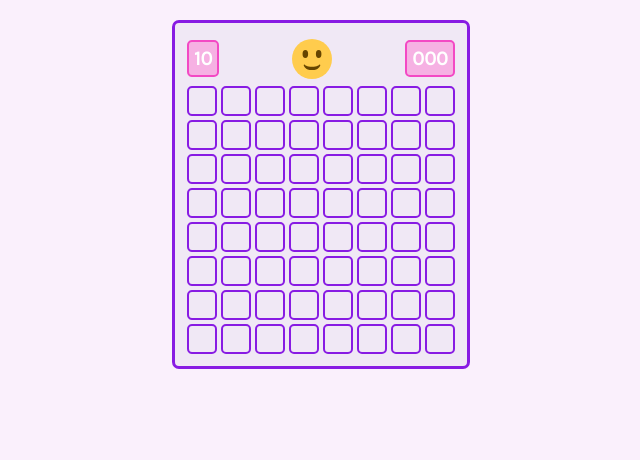
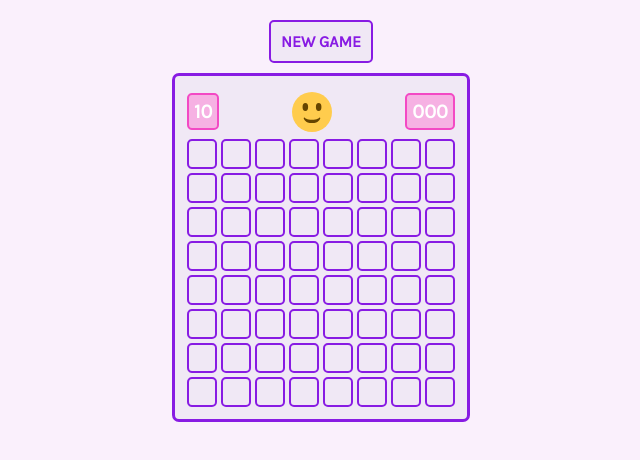
Before and after one commit to vanessahoamea/Minesweeper, a Vue app: page / in a window 1280 px wide. Shown: the top 460 px of the page, without its empty margins (319-959 px from the left). Built offline with nearby package versions, Linux system fonts and the light colour scheme.

Commit message:
showing modal on game over

```diff
--- a/src/assets/css/board.css
+++ b/src/assets/css/board.css
@@ -1,12 +1,3 @@
-:root {
-    --board-color: #f0e8f5;
-    --board-accent: #881be3;
-    --empty-color: #d0a3f1;
-    --number-color: #881be3;
-    --mine-color: #f349c4;
-    --mine-background: #f6b1e3;
-}
-
 .board {
     background-color: var(--board-color);
     border: 3px solid var(--board-accent);
@@ -75,3 +66,7 @@
 .board .flagged {
     color: var(--mine-color);
 }
+
+.board.game-over {
+    pointer-events: none;
+}
--- a/src/assets/css/game.css
+++ b/src/assets/css/game.css
@@ -5,3 +5,21 @@
     align-items: center;
     margin: 10px;
 }
+
+.game .start-button {
+    margin-bottom: 10px;
+    padding: 10px;
+    font-size: 1em;
+    border: 2px solid var(--board-accent);
+    border-radius: 5px;
+    background-color: var(--board-color);
+    color: var(--board-accent);
+    cursor: pointer;
+    text-transform: uppercase;
+    font-weight: bold;
+}
+
+.game .start-button:hover {
+    background-color: var(--board-accent);
+    color: white;
+}
--- a/src/assets/css/global.css
+++ b/src/assets/css/global.css
@@ -1,4 +1,13 @@
 @import url("https://fonts.googleapis.com/css2?family=Karla:wght@300;400&display=swap");
+
+:root {
+    --board-color: #f0e8f5;
+    --board-accent: #881be3;
+    --empty-color: #d0a3f1;
+    --number-color: #881be3;
+    --mine-color: #f349c4;
+    --mine-background: #f6b1e3;
+}
 
 * {
     margin: 0;
@@ -11,3 +20,7 @@ body {
     font-family: "Karla", sans-serif, Helvetica, sans-serif;
     background-color: #faf0fc;
 }
+
+button {
+    font-family: "Karla", sans-serif, Helvetica, sans-serif;
+}
--- /dev/null
+++ b/src/assets/css/modal.css
@@ -0,0 +1,17 @@
+.backdrop {
+    width: 100%;
+    height: 100%;
+    top: 0;
+    left: 0;
+    position: fixed;
+    background: rgba(0, 0, 0, 0.5);
+}
+
+.modal {
+    width: 500px;
+    padding: 20px;
+    margin: 100px auto;
+    background: white;
+    border-radius: 10px;
+    text-align: center;
+}
--- a/src/components/Board.vue
+++ b/src/components/Board.vue
@@ -1,5 +1,5 @@
 <template>
-    <div class="board">
+    <div :class="{ board: true, 'game-over': gameOver }">
         <Header :flags="flags" :icon="icon" :seconds="seconds" />
 
         <div v-for="(row, i) in board" :key="i" class="row">
@@ -13,14 +13,15 @@ import Row from "./Row.vue";
 import Header from "./Header.vue";
 
 export default {
-    props: ["boardSize", "mines", "minePositions", "createBoard"],
+    props: ["boardSize", "mines", "minePositions", "createBoard", "gameOver"],
     components: { Row, Header },
     data() {
         return {
             flags: this.mines,
             icon: "smiling",
             seconds: 0,
-            board: this.createBoard(this.boardSize, this.minePositions)
+            board: this.createBoard(this.boardSize, this.minePositions),
+            playing: false
         };
     },
     methods: {
@@ -31,7 +32,7 @@ export default {
 
             // game ends when clicking on a mine
             if(this.board[x][y].isMine)
-                return; // TODO
+                this.$emit("game-over", false, this.seconds);
 
             // open more tiles after cliking on one not surrounded by mines
             if(this.board[x][y].value === 0)
--- a/src/components/Game.vue
+++ b/src/components/Game.vue
@@ -1,20 +1,35 @@
 <template>
     <div class="game">
+        <button class="start-button" @click="restartGame()">new game</button>
         <Board
+            :key="restart"
             :boardSize="boardSize"
             :mines="mines"
             :minePositions="placeMines()"
             :createBoard="createBoard"
+            :gameOver="gameOver"
+            @game-over="handleGameOver"
         />
     </div>
+
+    <Modal v-if="showModal" :modalData="modalData" @close="closeModal" />
 </template>
 
 <script>
 import Board from "./Board.vue";
+import Modal from "./Modal.vue";
 
 export default {
     props: ["boardSize", "mines"],
-    components: { Board },
+    components: { Board, Modal },
+    data() {
+        return {
+            restart: false,
+            gameOver: false,
+            showModal: false,
+            modalData: { win: false, seconds: 0 }
+        };
+    },
     methods: {
         placeMines() {
             const positions = [];
@@ -77,6 +92,18 @@ export default {
                     }
 
             return board;
+        },
+        handleGameOver(win, seconds) {
+            this.gameOver = true;
+            setTimeout(() => this.showModal = true, 1000);
+            this.modalData = { win, seconds };
+        },
+        restartGame() {
+            this.gameOver = false;
+            this.restart = !this.restart;
+        },
+        closeModal() {
+            this.showModal = false;
         }
     }
 };
--- /dev/null
+++ b/src/components/Modal.vue
@@ -0,0 +1,23 @@
+<template>
+    <div class="backdrop" @click.self="closeModal">
+        <div class="modal">
+            <p>Win: {{ modalData.win }}</p>
+            <p>Time: {{ modalData.seconds }}</p>
+        </div>
+    </div>
+</template>
+
+<script>
+export default {
+    props: ["modalData"],
+    methods: {
+        closeModal() {
+            this.$emit("close");
+        }
+    }
+};
+</script>
+
+<style>
+@import "../assets/css/modal.css";
+</style>
--- a/src/components/Row.vue
+++ b/src/components/Row.vue
@@ -5,13 +5,15 @@
         number: !tile.hidden && tile.value > 0,
         mine: !tile.hidden && tile.isMine
     }" @click.left="handleLeftClick(tile)" @click.right="handleRightClick($event, tile)">
-        <span v-if="!tile.hidden">
-            <font-awesome-icon :icon="['fas', 'bomb']" v-if="tile.isMine" />
+        <!-- opened tile -->
+        <div v-if="!tile.hidden">
+            <font-awesome-icon v-if="tile.isMine" :icon="['fas', 'bomb']" />
             <span v-if="tile.value > 0">{{ tile.value }}</span>
-        </span>
-        <span v-if="tile.hidden && tile.flagged">
+        </div>
+        <!-- flagged tile -->
+        <div v-if="tile.hidden && tile.flagged">
             <font-awesome-icon :icon="['fas', 'flag']" class="flagged" />
-        </span>
+        </div>
     </div>
 </template>
 
```
